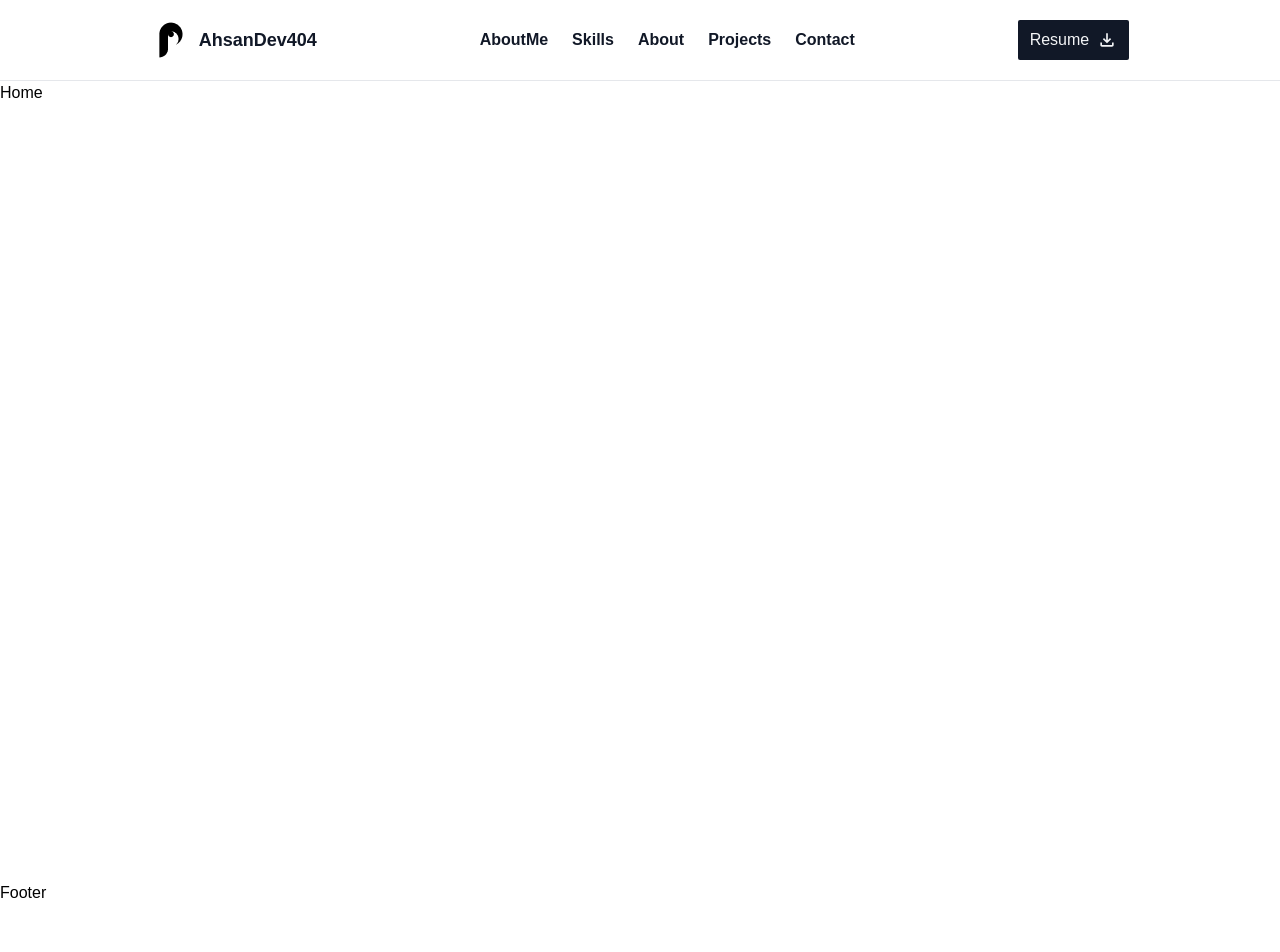
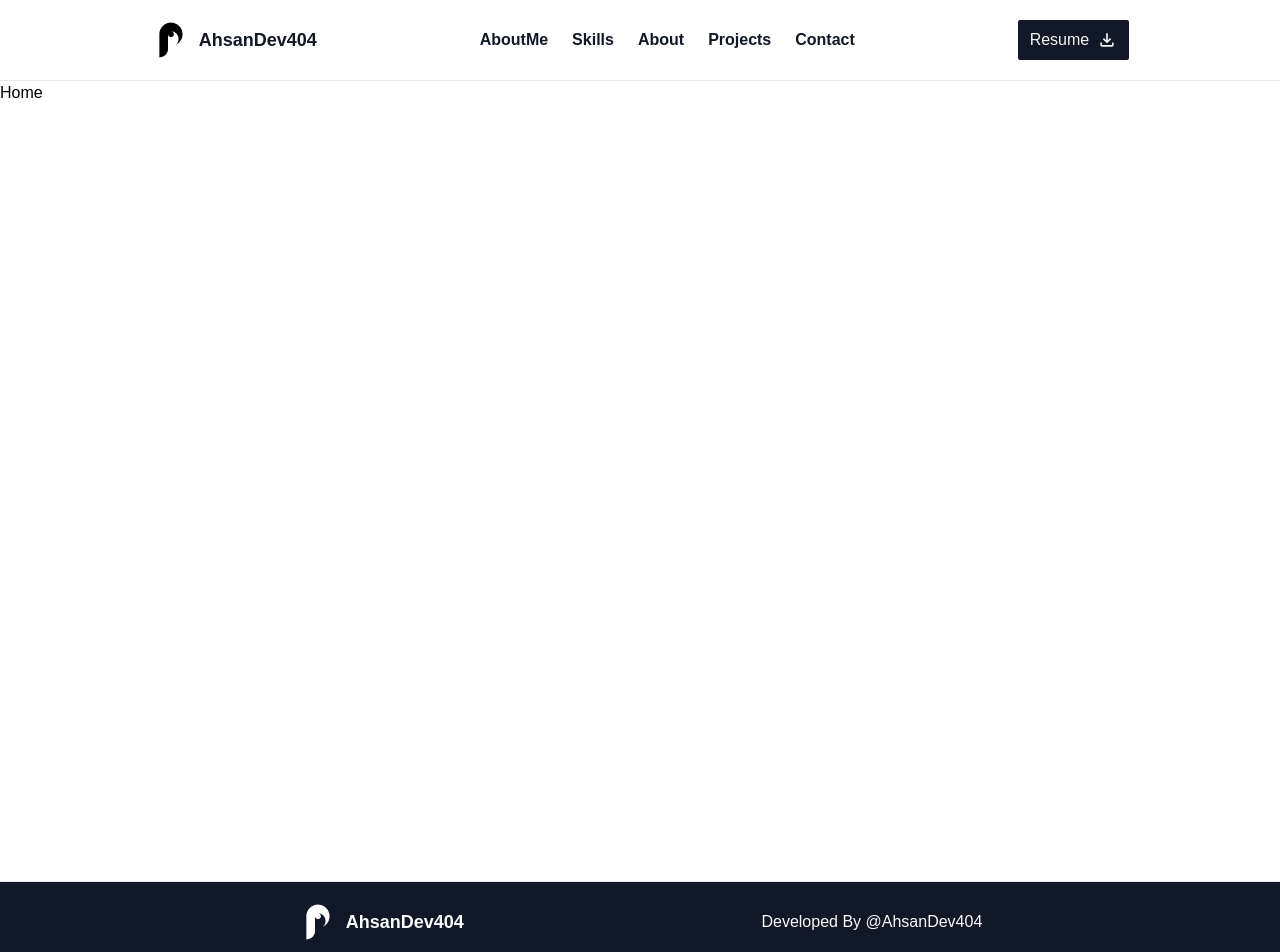
Before and after one commit to AhsanDev404/portfolio, a Next.js app: page / in a window 1280 px wide. Shown: the top 952 px of the page. Before the commit the page ends 905 px from the top, so only its background shows below. Built offline with nearby package versions, Linux system fonts and the light colour scheme.

Commit message:
footer complete

```diff
--- a/app/components/Footer.tsx
+++ b/app/components/Footer.tsx
@@ -1,7 +1,16 @@
-import React from 'react'
+import Image from "next/image";
+import React from "react";
+import { logoWhite } from "../utils/assets";
+import constant from "../utils/constants.json";
 
 export default function Footer() {
   return (
-    <div>Footer</div>
-  )
+    <div className="bg-gray-900 border-t flex flex-col md:flex-row p-5 gap-5 md:justify-evenly items-center">
+      <div className="flex items-center gap-2">
+        <Image src={logoWhite} alt="logo" />
+        <h5 className="font-bold text-lg text-gray-50">{constant.name}</h5>
+      </div>
+      <p className="text-gray-50">Developed By @{constant.name}</p>
+    </div>
+  );
 }
--- a/app/utils/assets.js
+++ b/app/utils/assets.js
@@ -1,4 +1,5 @@
 import logo from "../../public/logo.png"
+import logoWhite from "../../public/logoWhite.png"
 
 
-export {logo}
+export {logo , logoWhite}
```
Also changed, not shown: public/logoWhite.png (added).
